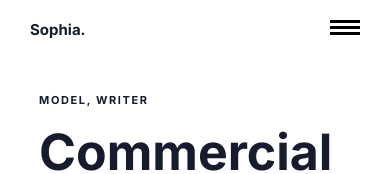
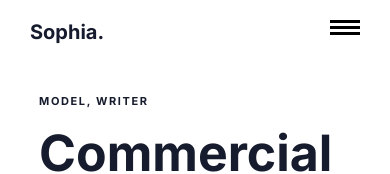
Before and after one commit to lethal254/sofia, a Next.js app: page / in a window 390 px wide. Shown: the top 174 px of the page. Built offline with nearby package versions, Linux system fonts and the light colour scheme.

Commit message:
Fixed sizes

```diff
--- a/styles/Home.module.css
+++ b/styles/Home.module.css
@@ -176,6 +176,7 @@
 @media only screen and (max-width: 500px) {
   .hero {
     margin-top: 3rem;
+    min-height: 60vh;
   }
   .heroContent {
     flex-direction: column;
@@ -187,7 +188,7 @@
     margin-bottom: 2rem;
   }
   .hero article h2 {
-    font-size: 3rem;
+    font-size: 4rem;
     line-height: 30px;
   }
   .hero article button {
--- a/styles/MobileHeader.module.css
+++ b/styles/MobileHeader.module.css
@@ -9,7 +9,7 @@
   z-index: 9;
 }
 .mobileHeader h1 {
-  font-size: 1.5rem;
+  font-size: 2rem;
 }
 .burger {
   cursor: pointer;
```
